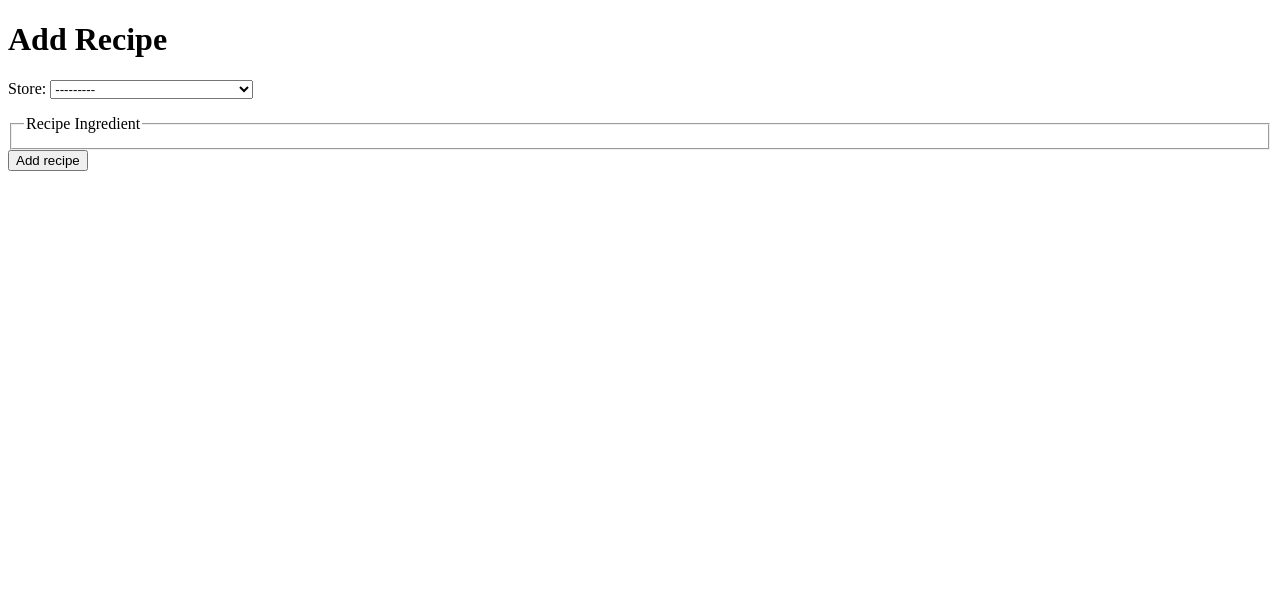
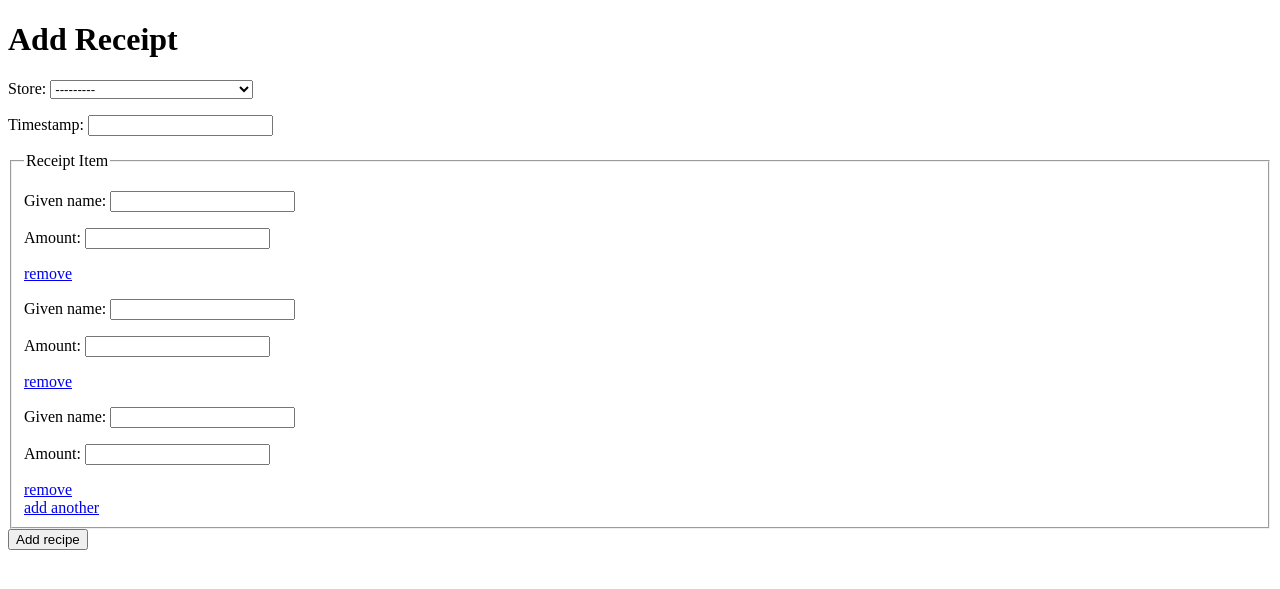
Before and after one commit to poffey21/inventory, a Django app: page /form/ in a window 1280 px wide. Shown: the top 589 px of the page. Run offline with Django 3.2, Linux system fonts and the light colour scheme; tables that the repository leaves empty hold one stand-in row (values such as "Sample post"); parts of the project's set-up code (start-up, migrations or seed data) failed here and were passed over; some libraries are stand-ins or nearby versions.

Commit message:
inline formset is working

```diff
--- a/www/scanner/admin.py
+++ b/www/scanner/admin.py
@@ -5,3 +5,4 @@
 
 
 admin.site.register(models.Receipt)
+admin.site.register(models.Item)
--- a/www/scanner/forms.py
+++ b/www/scanner/forms.py
@@ -31,7 +31,7 @@
 
     class Meta:
         model = apps.get_model('scanner.Receipt')
-        fields = ['store']
+        fields = ['store', 'timestamp']
 
 
 class PurchaseListItemForm(forms.ModelForm):
--- a/www/scanner/templates/scanner/receipt_add.html
+++ b/www/scanner/templates/scanner/receipt_add.html
@@ -1,7 +1,8 @@
-<!DOCTYPE html>
+<!DOCTYPE html>{% load crispy_forms_tags %}
 <html>
 <head>
     <title>Multiformset Demo</title>
+    <!-- Inspiration from: http://kevindias.com/writing/django-class-based-views-multiple-inline-formsets/ -->
     <script src="https://code.jquery.com/jquery-3.1.1.min.js"></script>
     <!-- Latest compiled and minified JavaScript -->
     <script src="https://maxcdn.bootstrapcdn.com/bootstrap/3.3.7/js/bootstrap.min.js" integrity="sha384-Tc5IQib027qvyjSMfHjOMaLkfuWVxZxUPnCJA7l2mCWNIpG9mGCD8wGNIcPD7Txa" crossorigin="anonymous"></script>
@@ -17,27 +18,31 @@
 
 <body>
     <div>
-        <h1>Add Recipe</h1>
+        <h1>Add Receipt</h1>
         <form action="." method="post">
             {% csrf_token %}
             <div>
                 {{ form.as_p }}
             </div>
             <fieldset>
-                <legend>Recipe Ingredient</legend>
+                <legend>Receipt Item</legend>
                 {{ item_form.management_form }}
                 {{ item_form.non_form_errors }}
                 {% for form in item_form %}
                     {{ form.id }}
-                    <div class="inline {{ ingredient_form.prefix }}">
+                    <div class="inline {{ item_form.prefix }}">
                         {{ form.description.errors }}
                         {{ form.description.label_tag }}
                         {{ form.description }}
+                        {{ form.as_p }}
                     </div>
+                {% empty %}
+                No item form.
                 {% endfor %}
             </fieldset>
             <input type="submit" value="Add recipe" class="submit" />
         </form>
+
     </div>
 </body>
 </html>
```
